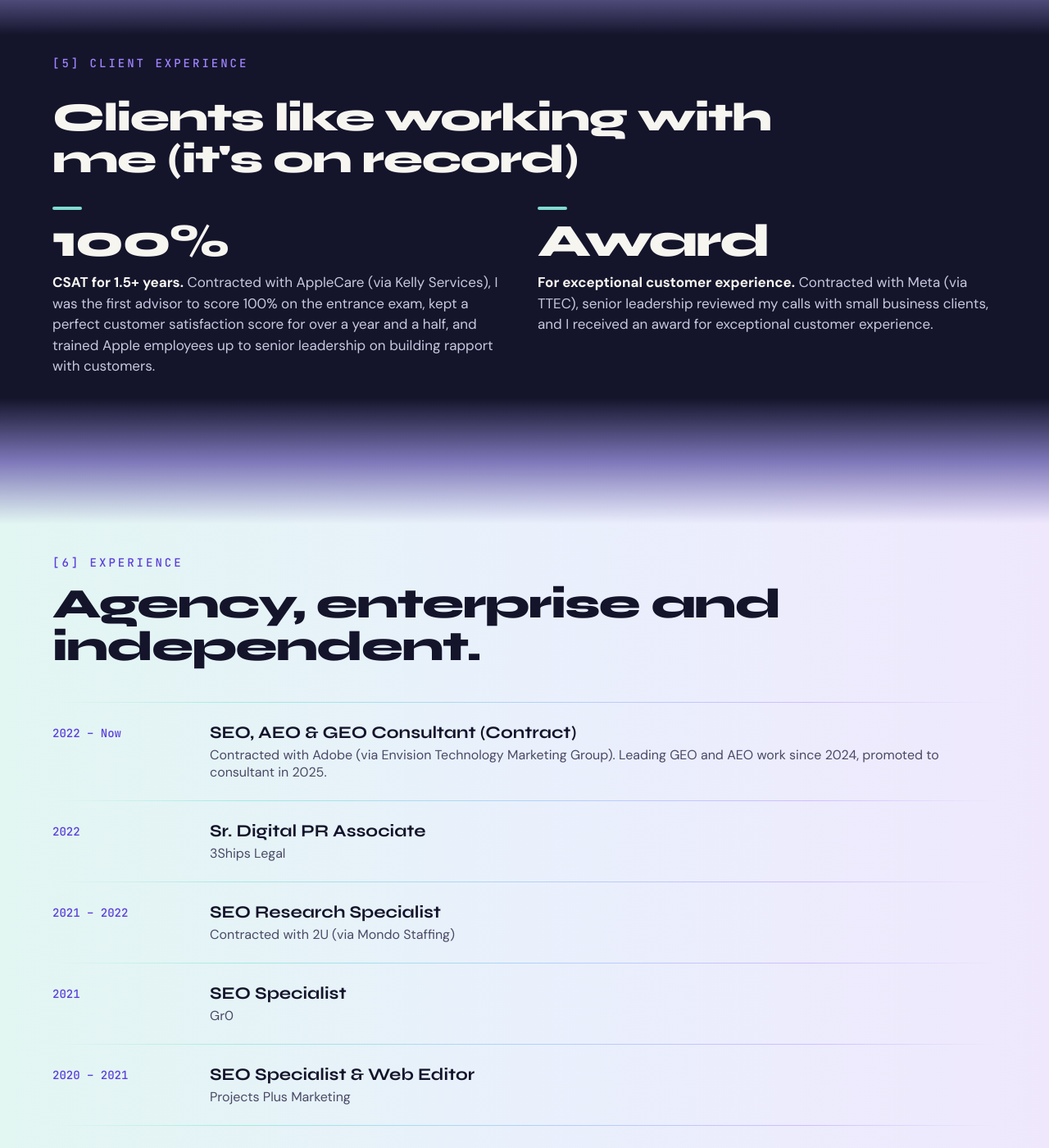
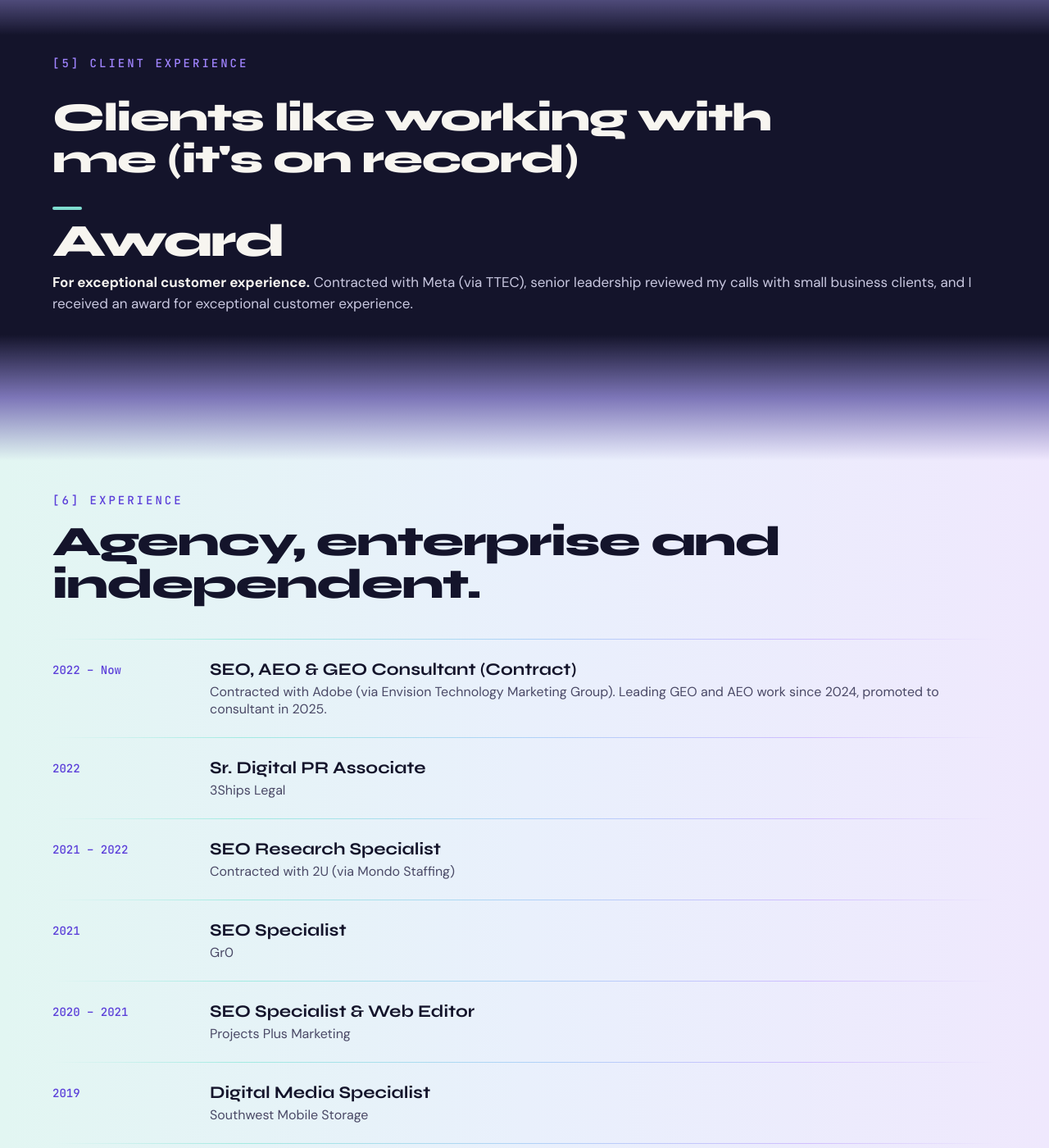
Before and after one commit to JBreezeA/jenalston-site, a Jekyll site: the page built from about.html, in a window 1280 px wide and 1400 px high, scrolled down 3259 px. Shown: the whole window at 82% size. Built offline with Jekyll 4.4.1, drawn with Linux system fonts in a browser that asks for light colours; some of the changed text lies outside the part shown.

Commit message:
Add files via upload

```diff
--- a/about.html
+++ b/about.html
@@ -74,7 +74,7 @@
 <div class="wrap">
 <div class="lab">[5] Client experience</div>
 <h2>Clients like working with me (it's on record)</h2>
-<div class="stats"><div class="stat"><i></i><b>100%</b><span><strong>CSAT for 1.5+ years.</strong> Contracted with AppleCare (via Kelly Services), I was the first advisor to score 100% on the entrance exam, kept a perfect customer satisfaction score for over a year and a half, and trained Apple employees up to senior leadership on building rapport with customers.</span></div><div class="stat"><i></i><b>Award</b><span><strong>For exceptional customer experience.</strong> Contracted with Meta (via TTEC), senior leadership reviewed my calls with small business clients, and I received an award for exceptional customer experience.</span></div></div>
+<div class="stats"><div class="stat"><i></i><b>Award</b><span><strong>For exceptional customer experience.</strong> Contracted with Meta (via TTEC), senior leadership reviewed my calls with small business clients, and I received an award for exceptional customer experience.</span></div></div>
 </div>
 </section>
 <section class="u151 ft">
@@ -111,10 +111,6 @@
 <div class="u43">
 <div class="u35">2019</div>
 <div class="u36"><div class="u37">Digital Marketing Expert</div><div class="u38">Contracted with Meta (via TTEC)</div></div>
-</div>
-<div class="u43">
-<div class="u35">2015 – 2017</div>
-<div class="u36"><div class="u37">Senior iOS &amp; macOS Technical Advisor</div><div class="u38">Contracted with AppleCare (via Kelly Services)</div></div>
 </div>
 <div class="u154">
 <div class="u35">2007 – Now</div>
@@ -153,8 +149,8 @@
 <div><strong>Certified GEO Specialist</strong> <span class="u39">· Dabudai, 2026</span></div>
 <div><strong>On-Page SEO &amp; AI Search Essentials</strong> <span class="u39">· Semrush Academy, 2026</span></div>
 <div><strong>AI Fundamentals Certification</strong> <span class="u39">· IBM SkillsBuild, in progress</span></div>
-<div><strong>AI Prompt Engineering</strong> <span class="u39">· DeepLearning.AI, 2025</span></div>
-<div><strong>GA4</strong> <span class="u39">· Google, 2024</span></div>
+<div><strong>ChatGPT Prompt Engineering for Developers (course)</strong> <span class="u39">· DeepLearning.AI and OpenAI, 2025</span></div>
+<div><strong>GA4</strong> <span class="u39">· Google, 2023</span></div>
 <div><strong>Google UX/UI Design</strong> <span class="u39">· Coursera / Grow with Google, 2023</span></div>
 <div><strong>SEO Mastery: Fundamentals to GenAI &amp; GEO</strong> <span class="u39">· Coursera / IBM, in progress</span></div>
 <div><strong>Google Analytics, Google Ads, Facebook Ads</strong> <span class="u39">· 2019</span></div>
--- a/case-studies.html
+++ b/case-studies.html
@@ -4,6 +4,8 @@
   under 10 days, #1 AI Overview citations, +60% leads and an 867x ROAS."
 canonical: /case-studies
 social_title: Real results in SEO and AI search | Jennifer Alston
+social_image: /images/case-studies-social.jpg
+social_image_alt: "Case studies by Jen Alston: a Google AI Overview with a client article as the #1 cited source, plus results of #1 AI Overview citation, under 10 days to AI inclusion and 867x ROAS."
 social_description: "AI Overview and ChatGPT inclusion in under 10 days, #1 AI
   Overview citations, and an 867x ROAS. See how each project
   worked."
```
